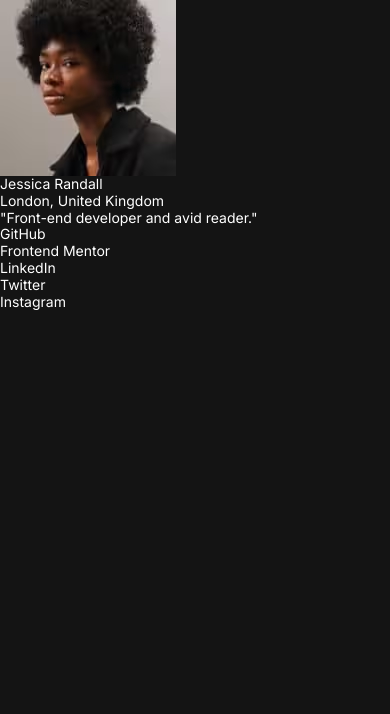
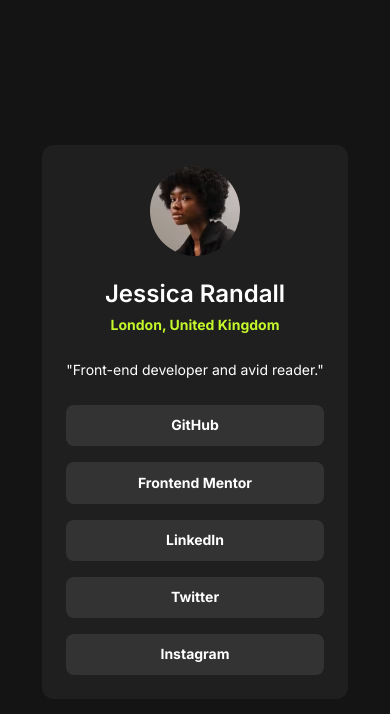
Before and after one commit to OniOdd/social-links-profile, a plain HTML site: page index.html in a window 390 px wide. Drawn offline with Linux system fonts and the light colour scheme.

Commit message:
Mobile version is ready

```diff
--- a/css/styles.css
+++ b/css/styles.css
@@ -36,16 +36,92 @@ body {
   background-color: var(--clr-off-black);
 }
 
-main {
-  display: block;
-}
-
 img {
   display: block;
   max-inline-size: 100%;
+}
+
+ul {
+  list-style-type: none;
 }
 
 a {
   display: inline-block;
   text-decoration: none;
 }
+
+.flex-center {
+  display: flex;
+  justify-content: center;
+  align-items: center;
+}
+
+/* Block main (page) */
+
+.page {
+  min-block-size: 100vh;
+  padding: 24px;
+}
+
+/* Profile card */
+
+.profile-card {
+  max-inline-size: 384px;
+  padding: 21px 24px 24px;
+  background-color: var(--clr-dark-grey);
+  border-radius: 12px;
+}
+
+.profile-card__header.flex-center {
+  flex-direction: column;
+}
+
+.profile-card__header {
+  margin-block-end: 1.625rem;
+  text-align: center;
+}
+
+.profile-card__avatar {
+  inline-size: 90px;
+  margin-block-end: 1.5rem;
+  border-radius: 50%;
+}
+
+.profile-card__name {
+  margin-block-end: 0.563rem;
+  font-size: 1.5rem;
+  font-weight: 600;
+}
+
+.profile-card__location {
+  margin-block-end: 1.75rem;
+  font-weight: 700;
+  color: var(--clr-green);
+}
+
+.profile-card__social-links-list {
+  text-align: center;
+}
+
+.profile-card__list-item:not(:last-child) {
+  margin-block-end: 16px;
+}
+
+.profile-card__link {
+  inline-size: 100%;
+  padding-block: 0.875em;
+  font-weight: 700;
+  background-color: var(--clr-grey);
+  border-radius: 8px;
+  transition: color 0.15s, background-color 0.15s;
+}
+
+.profile-card__link:hover,
+.profile-card__link:focus-visible {
+  color: var(--clr-off-black);
+  background-color: var(--clr-green);
+}
+
+.profile-card__link:active {
+  background-color: hsl(75, 94%, 40%);
+}
--- a/index.html
+++ b/index.html
@@ -24,9 +24,9 @@
     <title>Frontend Mentor | Social links profile</title>
   </head>
   <body>
-    <main class="page">
+    <main class="page flex-center">
       <article class="profile-card">
-        <header class="profile-card__header">
+        <header class="profile-card__header flex-center">
           <picture>
             <source
               srcset="./assets/images/avatar-jessica.avif"
@@ -49,7 +49,7 @@
           </blockquote>
         </header>
         <address>
-          <ul>
+          <ul class="profile-card__social-links-list">
             <li class="profile-card__list-item">
               <a
                 class="profile-card__link"
```
